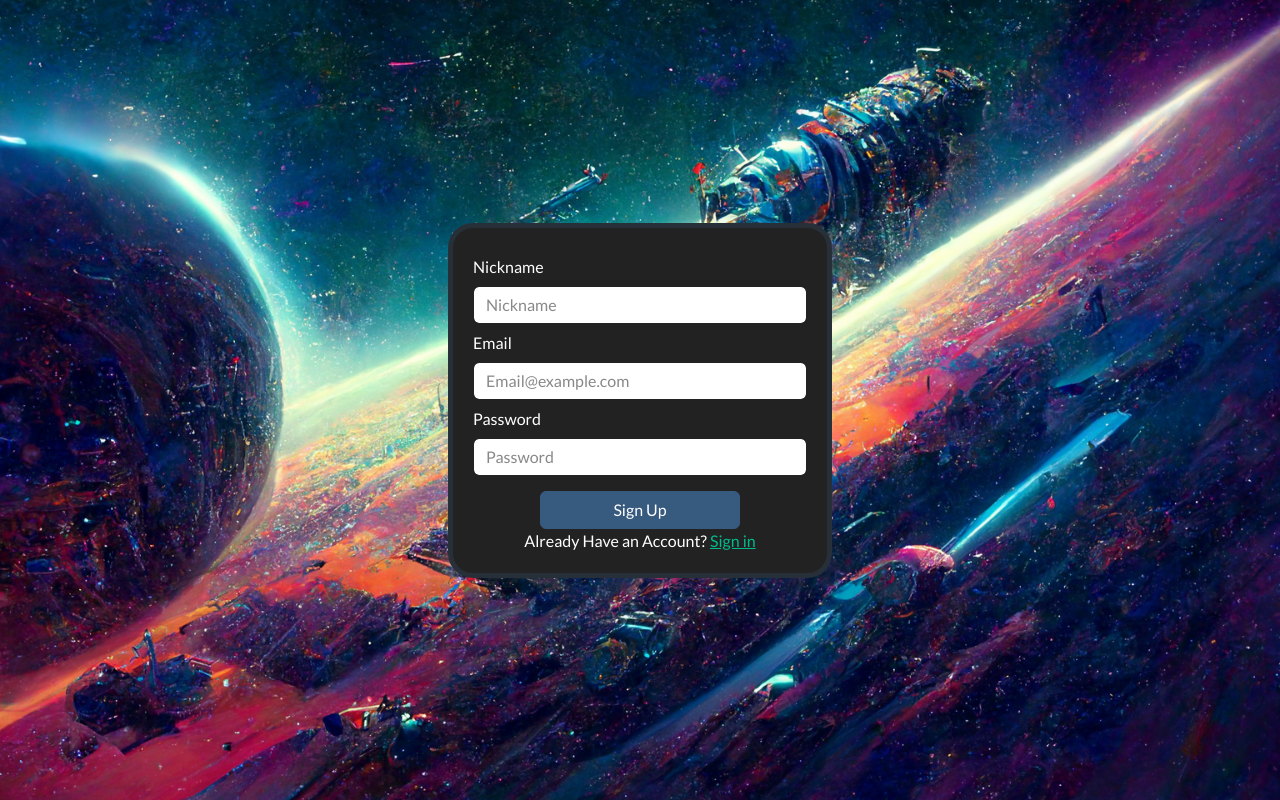
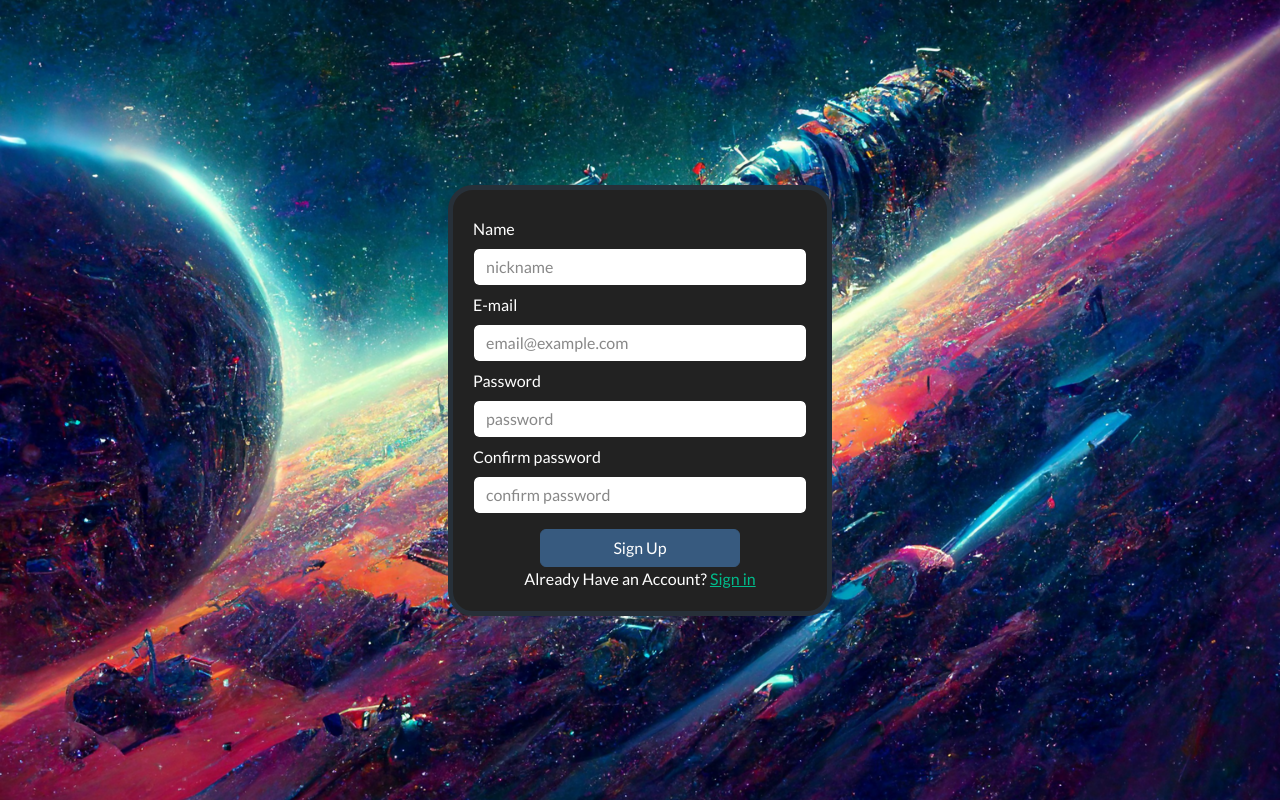
Before and after one commit to Corqi/WWW-app, a Flask app: page /register in a window 1280 px wide. Run offline with Flask 2, Linux system fonts and the light colour scheme; parts of the project's set-up code (start-up, migrations or seed data) failed here and were passed over; some libraries are stand-ins or nearby versions.

Commit message:
Added WTForms to login and register page

```diff
--- a/app/app.py
+++ b/app/app.py
@@ -42,11 +42,6 @@ def create_app():
     with app.app_context():
         db.create_all()
         db.session.commit()
-        # admin = User('adminsds', 'admssin@edxample.com')
-        # db.session.add(admin)
-        # db.session.commit()
-        users = User.query.all()
-        print(users)
 
     # Register blueprints (views)
     from .views.auth import bp as bp_auth
--- a/app/templates/register.html
+++ b/app/templates/register.html
@@ -23,20 +23,38 @@
 {% block form %}
 {% with messages = get_flashed_messages() %}
 {% if messages %}
-    <div class="alert alert-danger" role="alert">
-        {{ messages[0] }}
+    {% for message in messages %}
+    <div class="{% if category == "info"%} alert alert-success {% else %} alert alert-danger {% endif %}" role="alert">
+        {{ message }}
     </div>
+    {% endfor %}
 {% endif %}
 {% endwith %}
+
+{% if form.errors %}
+    {% for field_name, field_errors in form.errors|dictsort if field_errors %}
+        {% for error in field_errors %}
+            <div class="alert alert-danger" role="alert">
+                {{ error }}
+            </div>
+        {% endfor %}
+    {% endfor %}
+{% endif %}
+
 <form action="#" method="post">
-    <label class="col-form-label" for="inputNickname">Nickname</label>
-    <input type="text" class="form-control" placeholder="Nickname" id="inputNickname" name="name">
+    {{ form.csrf_token }}
 
-    <label class="col-form-label" for="inputEmail">Email</label>
-    <input type="email" class="form-control" placeholder="Email@example.com" id="inputEmail" name="email">
+    {{ form.name.label(class_="col-form-label") }}
+    {{ form.name(class="form-control", placeholder="nickname") }}
 
-    <label class="col-form-label" for="inputPassword">Password</label>
-    <input type="password" class="form-control" placeholder="Password" id="inputPassword" name="password">
+    {{ form.email.label(class_="col-form-label") }}
+    {{ form.email(class="form-control", placeholder="email@example.com") }}
+
+    {{ form.password.label(class_="col-form-label") }}
+    {{ form.password(class="form-control", placeholder="password") }}
+
+    {{ form.password_confirm.label(class_="col-form-label") }}
+    {{ form.password_confirm(class="form-control", placeholder="confirm password") }}
 
     <button type="submit" class="btn btn-primary" id="buttonRegister">Sign Up</button>
 
--- a/app/views/auth.py
+++ b/app/views/auth.py
@@ -1,6 +1,9 @@
 from flask import Blueprint, render_template, redirect, url_for, request, flash, Markup
 from werkzeug.security import generate_password_hash, check_password_hash
 from flask_login import login_user, logout_user, current_user
+from flask_wtf import FlaskForm
+from wtforms import StringField, PasswordField, BooleanField
+from wtforms.validators import InputRequired, Email, EqualTo
 
 import re
 
@@ -11,28 +14,41 @@ from ..models import User
 bp = Blueprint('bp_auth', __name__)
 
 
-@bp.route('/')
+class LoginForm(FlaskForm):
+    email = StringField('E-mail', validators=[InputRequired(message='E-mail field is required.'), Email()], id='inputEmail')
+    password = PasswordField('Password', validators=[InputRequired(message='Password field is required.')], id='inputPassword')
+    remember = BooleanField('Remember me')
+
+
+class RegisterForm(FlaskForm):
+    email = StringField('E-mail', validators=[InputRequired(message='E-mail field is required.'), Email()], id='inputEmail')
+    name = StringField('Name', validators=[InputRequired(message='Name field is required.')])
+    password = PasswordField('Password', validators=[InputRequired(message='Password field is required.')], id='inputPassword')
+    password_confirm = PasswordField('Confirm password', validators=[InputRequired(message='Password field is required.'), EqualTo('password', message='Passwords must be equal')], id='inputPasswordConfirm')
+
+
+@bp.route('/', methods=['POST', 'GET'])
 def login_get():
+
     if current_user.is_authenticated:
         return redirect(url_for("bp_game.game_get"))
+
+    form = LoginForm()
+    if form.validate_on_submit():
+        email = form.email.data
+        password = form.password.data
+        remember = form.remember.data
+
+        user = User.query.filter_by(email=email).first()
+
+        if not user or not check_password_hash(user.password, password):
+            flash('Please check your login details and try again.', 'error')
+            return redirect(url_for('bp_auth.login_get'))
+
+        login_user(user, remember=remember)
+        return redirect(url_for('bp_game.game_get'))
     else:
-        return render_template('login.html')
-
-
-@bp.route('/', methods=['POST'])
-def login_post():
-    email = request.form.get('email')
-    password = request.form.get('password')
-    remember = True if request.form.get('remember') else False
-
-    user = User.query.filter_by(email=email).first()
-
-    if not user or not check_password_hash(user.password, password):
-        flash('Please check your login details and try again.', 'error')
-        return redirect(url_for('bp_auth.login_get'))
-
-    login_user(user, remember=remember)
-    return redirect(url_for('bp_game.game_get'))
+        return render_template('login.html', form=form)
 
 
 @bp.route('/logout')
@@ -42,38 +58,29 @@ def logout_get():
     return redirect(url_for('bp_auth.login_get'))
 
 
-@bp.route('/register')
+@bp.route('/register', methods=['POST', 'GET'])
 def register_get():
     if current_user.is_authenticated:
         return redirect(url_for("bp_game.game_get"))
-    else:
-        return render_template('register.html')
 
+    form = RegisterForm()
+    if form.validate_on_submit():
+        email = form.email.data
+        name = form.name.data
+        password = form.password.data
 
-@bp.route('/register', methods=['POST'])
-def register_post():
-    email = request.form.get('email')
-    name = request.form.get('name')
-    password = request.form.get('password')
+        user = User.query.filter_by(email=email).first()
 
-    if email == "" or name == "" or password == "":
-        flash('The data provided is incorrect', 'error')
-        return redirect(url_for('bp_auth.register_get'))
+        if user:
+            flash(Markup(f'Email address already exists. Go to <a href="{url_for("bp_auth.login_get")}">login page</a>.'),
+                  'error')
+            return redirect(url_for('bp_auth.register_get'))
 
-    if not re.match(r"[^@]+@[^@]+\.[^@]+", email):
-        flash('The e-mail is incorrect', 'error')
-        return redirect(url_for('bp_auth.register_get'))
+        new_user = User(email=email, name=name, password=generate_password_hash(password, method='sha256'))
+        db.session.add(new_user)
+        db.session.commit()
 
-    user = User.query.filter_by(email=email).first()
+        flash('Your account has been created you can now log in', 'info')
+        return redirect(url_for('bp_auth.login_get'))
 
-    if user:
-        flash(Markup(f'Email address already exists. Go to <a href="{url_for("bp_auth.login_get")}">login page</a>.'),
-              'error')
-        return redirect(url_for('bp_auth.register_get'))
-
-    new_user = User(email=email, name=name, password=generate_password_hash(password, method='sha256'))
-    db.session.add(new_user)
-    db.session.commit()
-
-    flash('Your account has been created you can now log in', 'info')
-    return redirect(url_for('bp_auth.login_get'))
+    return render_template('register.html', form=form)
```
Also changed, not shown: app/templates/login.html (+19 -10 lines).
